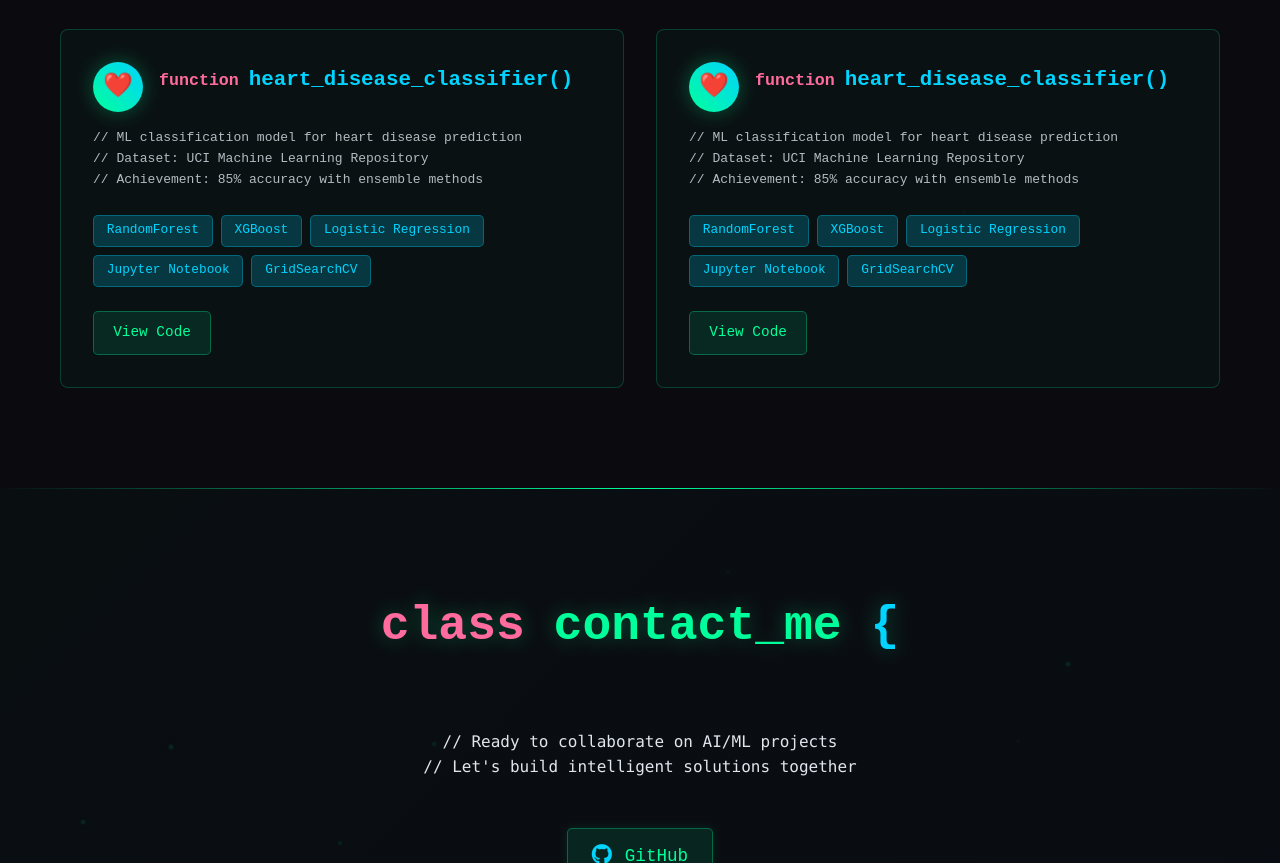
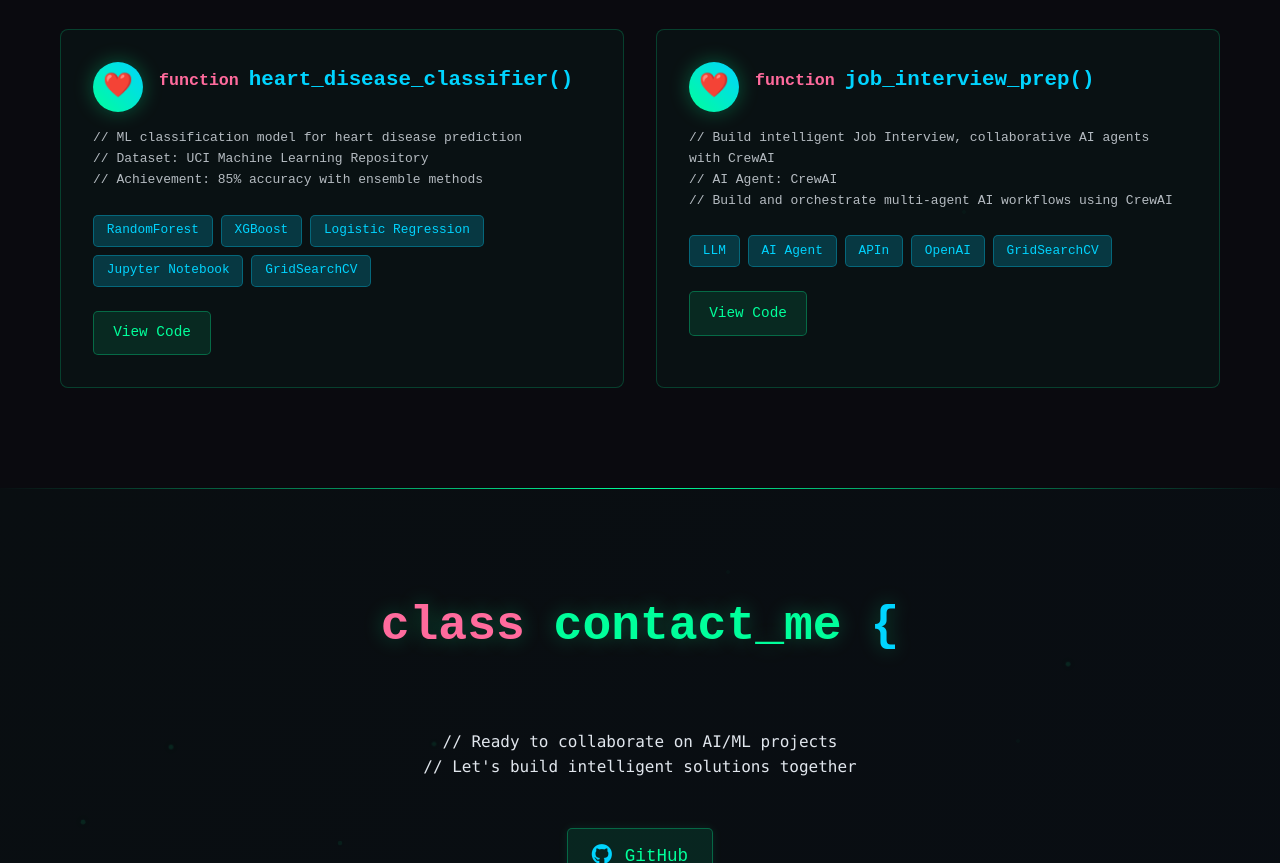
Before and after one commit to sebastianperezv/sebastianperezv.github.io, a plain HTML site: page index.html in a window 1280 px wide. Shown: the part 2054-2917 px from the top of the page. Drawn offline with Linux system fonts and the light colour scheme.

Commit message:
Update index.html

```diff
--- a/index.html
+++ b/index.html
@@ -641,20 +641,20 @@
                         <a href="https://github.com/sebastianperezv/Heart-disease-project" target="_blank" class="project-link">View Code</a>
                     </div>
                 </div>
-                <!-- Project 3: Heart Disease Classifier -->
+                <!-- Project 4: Job Interview Prep -->
                 <div class="project-card fade-in">
                     <div class="project-header">
                         <div class="project-icon">❤️</div>
-                        <h3>heart_disease_classifier()</h3>
+                        <h3>job_interview_prep()</h3>
                     </div>
-                    <p>// ML classification model for heart disease prediction<br>
-                    // Dataset: UCI Machine Learning Repository<br>
-                    // Achievement: 85% accuracy with ensemble methods</p>
+                    <p>// Build intelligent Job Interview, collaborative AI agents with CrewAI<br>
+                    // AI Agent: CrewAI<br>
+                    // Build and orchestrate multi-agent AI workflows using CrewAI</p>
                     <div class="project-tags">
-                        <span class="project-tag">RandomForest</span>
-                        <span class="project-tag">XGBoost</span>
-                        <span class="project-tag">Logistic Regression</span>
-                        <span class="project-tag">Jupyter Notebook</span>
+                        <span class="project-tag">LLM</span>
+                        <span class="project-tag">AI Agent</span>
+                        <span class="project-tag">APIn</span>
+                        <span class="project-tag">OpenAI</span>
                         <span class="project-tag">GridSearchCV</span>
                     </div>
                     <div class="project-links">
```
